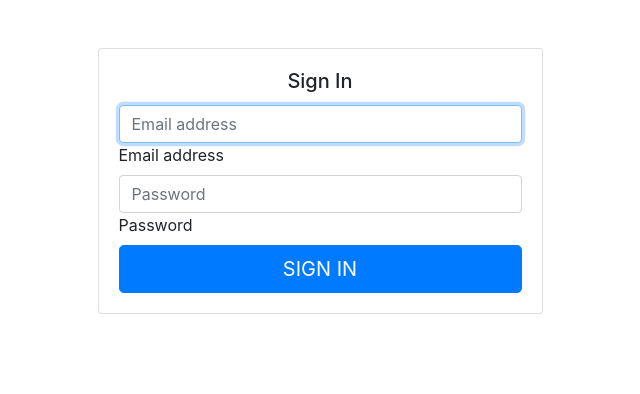
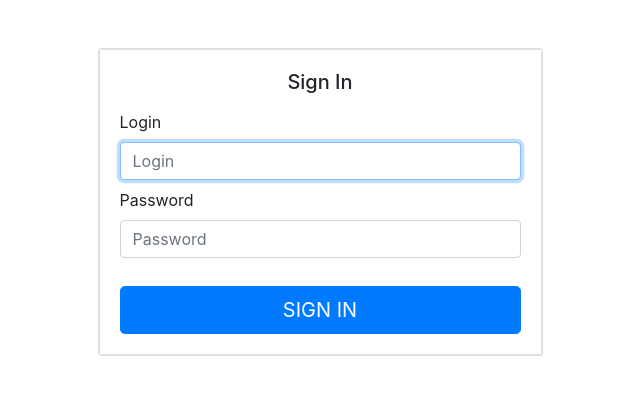
Before and after one commit to Adsel/PhysioCenter, an Angular app: page /physio in a window 1280 px wide. Shown: the top 394 px of the page, without its empty margins (320-960 px from the left). Built offline with nearby package versions, Linux system fonts and the light colour scheme.

Commit message:
feat: login services

```diff
--- a/src/app/app.module.ts
+++ b/src/app/app.module.ts
@@ -9,9 +9,11 @@ import {Config, CONFIG} from './core/config';
 import {HomeModule} from './home/home.module';
 import {CoreModule} from './core/core.module';
 import {PhysioSideModule} from './physio-side/physio-side.module';
+import {HttpHeaders} from '@angular/common/http';
 
 const config: Config = {
-  apiUrl: 'http://localhost:8080/api'
+  apiUrl: 'http://localhost:8080/api',
+  headersConfig: new HttpHeaders().set('Content-Type', 'application/json').set('Access-Control-Allow-Origin', '*')
 };
 
 @NgModule({
--- a/src/app/core/auth.service.ts
+++ b/src/app/core/auth.service.ts
@@ -1,11 +1,14 @@
 import {Inject, Injectable} from '@angular/core';
 import {HttpClient} from '@angular/common/http';
 import {Config, CONFIG} from './config';
+import {LoginData, User} from './model';
+import {Observable} from 'rxjs';
 
 @Injectable({
   providedIn: 'root'
 })
 export class AuthService {
+  loggedUser: User;
   isLogged: boolean;
 
   constructor(
@@ -13,12 +16,18 @@ export class AuthService {
     @Inject(CONFIG) private config: Config
   ) { }
 
-  login(): void {
-    // return this.httpClient.get<Physio>(`${this.config.apiUrl}/login`)
+  loginUser(user: User): void {
     this.isLogged = true;
+    this.loggedUser = user;
   }
 
-  logout(): void {
+  logoutUser(): void {
+    this.loggedUser = null;
     this.isLogged = false;
   }
+
+  loginPhysio(loginData: LoginData): Observable<User> {
+    const url = `${this.config.apiUrl}/auth/login/physio`;
+    return this.httpClient.post<User>(url, loginData, { headers:  this.config.headersConfig});
+  }
 }
--- a/src/app/core/config.ts
+++ b/src/app/core/config.ts
@@ -1,7 +1,9 @@
 import {InjectionToken} from '@angular/core';
+import {HttpHeaders} from '@angular/common/http';
 
 export interface Config {
   apiUrl: string;
+  headersConfig: HttpHeaders;
 }
 
 export const CONFIG = new InjectionToken<Config>('app.config');
--- a/src/app/physio-side/physio-auth-login/physio-auth-login.component.html
+++ b/src/app/physio-side/physio-auth-login/physio-auth-login.component.html
@@ -2,20 +2,22 @@
   <div class="row">
     <div class="col-sm-9 col-md-7 col-lg-5 mx-auto">
       <div class="card card-signin my-5">
-        <div class="card-body">
+
+        <div class="card-body border" [ngClass]="{'border-danger': isInvalid}">
           <h5 class="card-title text-center">Sign In</h5>
+          <span *ngIf="isInvalid" class="text-danger">Data incorrect!</span>
           <form class="form-signin">
-            <div class="form-label-group">
-              <input type="email" id="inputEmail" class="form-control" placeholder="Email address" required autofocus>
-              <label for="inputEmail">Email address</label>
+            <div class="form-label-group py-1">
+              <label for="inputLogin">Login</label>
+              <input type="text" id="inputLogin" class="form-control" name="loginInput" [(ngModel)]="loginInput" placeholder="Login" required autofocus>
             </div>
 
-            <div class="form-label-group">
-              <input type="password" id="inputPassword" class="form-control" placeholder="Password" required>
+            <div class="form-label-group py-1">
               <label for="inputPassword">Password</label>
+              <input type="password" id="inputPassword" class="form-control" name="passwordInput" [(ngModel)]="passwordInput" placeholder="Password" required>
             </div>
 
-            <button class="btn btn-lg btn-primary btn-block text-uppercase" type="submit" (click)="login($event)">Sign in</button>
+            <button class="btn btn-lg btn-primary btn-block text-uppercase mt-4" type="submit" (click)="login($event)">Sign in</button>
           </form>
         </div>
       </div>
--- a/src/app/physio-side/physio-auth-login/physio-auth-login.component.ts
+++ b/src/app/physio-side/physio-auth-login/physio-auth-login.component.ts
@@ -1,5 +1,6 @@
 import { Component, OnInit } from '@angular/core';
 import {AuthService} from '../../core/auth.service';
+import {Router} from '@angular/router'
 
 @Component({
   selector: 'app-physio-auth-login',
@@ -7,16 +8,29 @@ import {AuthService} from '../../core/auth.service';
   styleUrls: ['./physio-auth-login.component.scss']
 })
 export class PhysioAuthLoginComponent implements OnInit {
+  isInvalid: boolean;
+  loginInput: string;
+  passwordInput: string;
 
   constructor(
+    private router: Router,
     private authService: AuthService
   ) { }
 
   ngOnInit(): void {
+    this.isInvalid = false;
   }
 
   login(event): void {
     event.preventDefault();
-    this.authService.login();
+    this.authService.loginPhysio({
+      login: this.loginInput,
+      password: this.passwordInput
+    }).subscribe((response) => {
+      this.authService.loginUser(response);
+      this.router.navigate(['/physio/']);
+    }, () => {
+      this.isInvalid = true;
+    });
   }
 }
```
Also changed, not shown: src/app/core/model.ts (+19 -0 lines), src/app/physio-side/physio-side.module.ts (+6 -4 lines).
